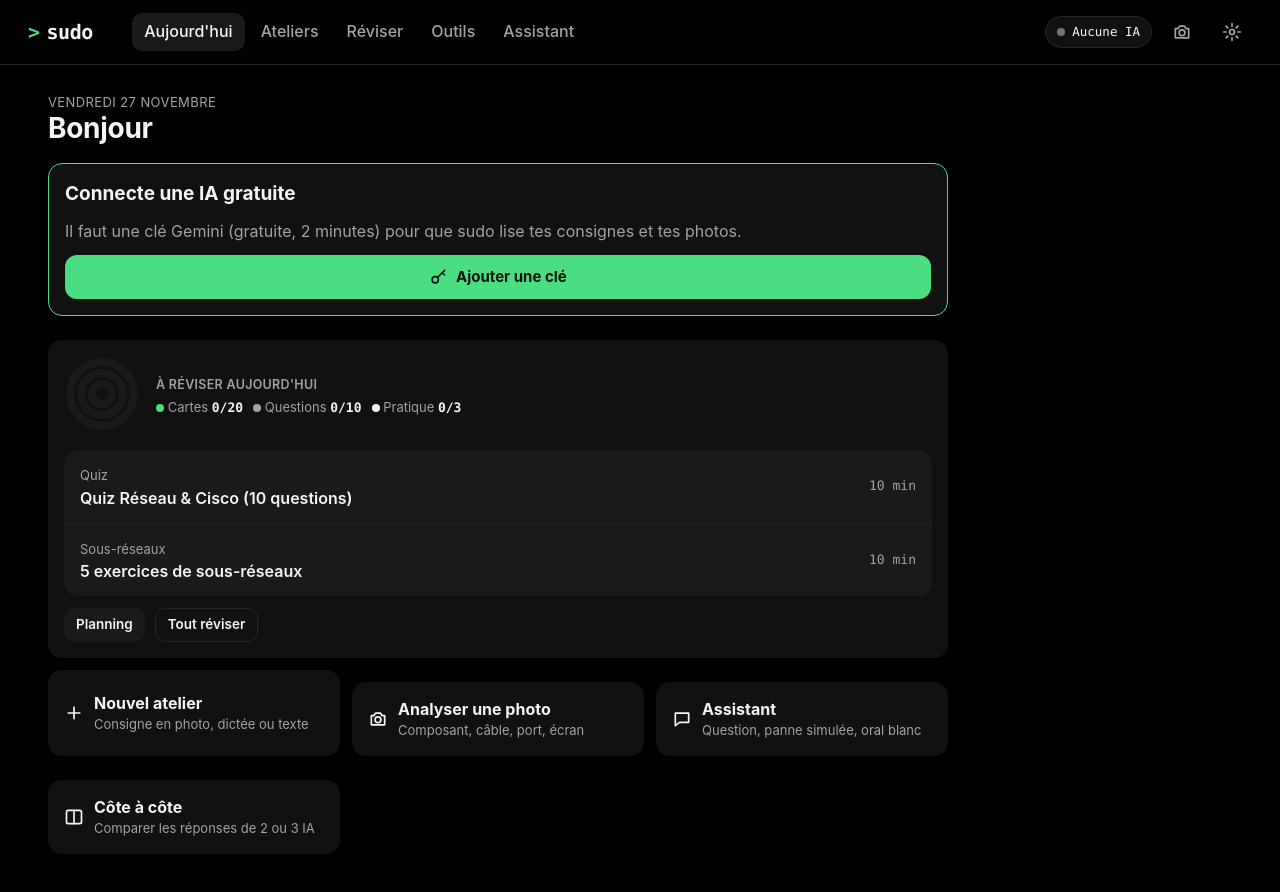
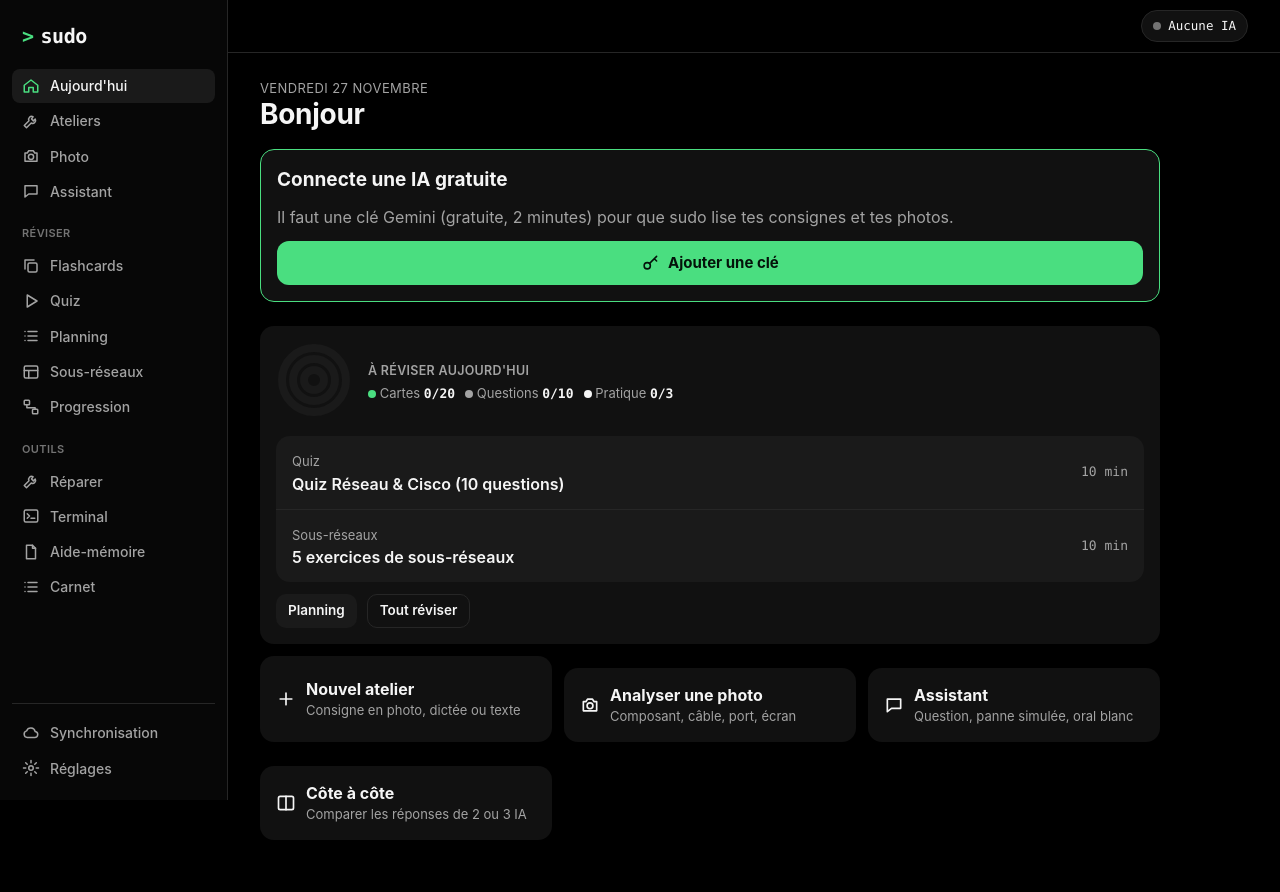
Before and after one commit to Juste-Lenoir/sudo, a plain HTML site: page index.html in a window 1280 px wide. Drawn offline with Linux system fonts and the light colour scheme.

Commit message:
Add files via upload

```diff
--- a/css/sudo.css
+++ b/css/sudo.css
@@ -62,7 +62,7 @@ svg.i { width: 1.25em; height: 1.25em; flex-shrink: 0; vertical-align: -.25em; }
 
 .quota {
   display: inline-flex; align-items: center; gap: 7px; height: 32px; padding: 0 11px; border-radius: 16px;
-  border: 1px solid var(--line); background: var(--card); font-family: var(--mono); font-size: 12.5px; color: var(--text);
+  border: 1px solid var(--line); background: var(--card); font-family: var(--mono); font-size: 12.5px; color: var(--text); white-space: nowrap;
 }
 .quota .dot { width: 8px; height: 8px; border-radius: 4px; background: var(--brand); }
 .quota.mid .dot { background: var(--hint); }
@@ -83,11 +83,31 @@ svg.i { width: 1.25em; height: 1.25em; flex-shrink: 0; vertical-align: -.25em; }
 .tabbar .tab-photo { align-self: center; justify-self: center; width: 56px; height: 56px; min-height: 0; border-radius: 18px; background: var(--brand); color: var(--brand-ink); margin-top: -18px; box-shadow: 0 0 0 4px #000; }
 .tabbar .tab-photo svg.i { width: 26px; height: 26px; color: var(--brand-ink) !important; }
 
-@media (min-width: 900px) {
-  .topnav, .only-desktop { display: flex; }
+/* Barre latérale : ordinateur et tablette en largeur (façon app de bureau). */
+.sidebar { display: none; }
+@media (min-width: 760px) {
+  body { display: grid; grid-template-columns: 228px minmax(0, 1fr); grid-template-rows: auto 1fr; min-height: 100vh; }
+  .sidebar {
+    display: flex; flex-direction: column; grid-column: 1; grid-row: 1 / span 2; position: sticky; top: 0; height: 100vh;
+    padding: 18px 12px 14px; border-right: 1px solid var(--line); background: #070707; overflow-y: auto;
+  }
+  .side-logo { padding: 4px 10px 18px; }
+  .side-nav, .side-foot { display: flex; flex-direction: column; gap: 1px; }
+  .side-foot { margin-top: auto; padding-top: 12px; border-top: 1px solid var(--line); }
+  .sidebar a:not(.logo) {
+    display: flex; align-items: center; gap: 10px; padding: 7px 10px; border-radius: 8px;
+    color: var(--muted); font-size: 14px; font-weight: 500;
+  }
+  .sidebar a:not(.logo):hover { color: var(--text); background: #141414; }
+  .sidebar a.active { color: var(--text); background: var(--raised); }
+  .sidebar a.active svg { color: var(--brand); }
+  .sidebar svg.i { width: 18px; height: 18px; }
+  .side-label { font-size: 11px; font-weight: 600; color: var(--dim); text-transform: uppercase; letter-spacing: .4px; padding: 16px 10px 6px; }
+  .top { grid-column: 2; grid-row: 1; padding: 10px 32px; }
+  .top .logo, .top .topnav, .top a[href="#/reglages"], .top a[href="#/photo"] { display: none; }
+  #view { grid-column: 2; grid-row: 2; padding: 26px 32px 48px; max-width: 1180px; margin: 0; width: 100%; }
   .tabbar { display: none; }
-  .top { padding: 12px 28px; }
-  .view { padding: 28px 28px 48px; }
+  .toast { bottom: 28px; left: calc(50% + 114px); }
 }
 
 /* ---------- Typo et blocs ---------- */
--- a/index.html
+++ b/index.html
@@ -17,6 +17,30 @@
   <link rel="stylesheet" href="css/sudo.css">
 </head>
 <body>
+  <aside class="sidebar" aria-label="Navigation">
+    <a href="#/" class="logo side-logo" aria-label="sudo, accueil"><span class="prompt" aria-hidden="true">&gt;</span>sudo<span class="caret">_</span></a>
+    <nav class="side-nav">
+      <a href="#/" data-path=""><i data-icon="home"></i>Aujourd'hui</a>
+      <a href="#/ateliers" data-path="ateliers atelier verif rejoindre"><i data-icon="wrench"></i>Ateliers</a>
+      <a href="#/photo" data-path="photo"><i data-icon="camera"></i>Photo</a>
+      <a href="#/assistant" data-path="assistant"><i data-icon="chat"></i>Assistant</a>
+      <div class="side-label">Réviser</div>
+      <a href="#/flashcards" data-path="flashcards"><i data-icon="copy"></i>Flashcards</a>
+      <a href="#/quiz" data-path="quiz"><i data-icon="play"></i>Quiz</a>
+      <a href="#/planning" data-path="planning"><i data-icon="list"></i>Planning</a>
+      <a href="#/sous-reseaux" data-path="sous-reseaux"><i data-icon="table"></i>Sous-réseaux</a>
+      <a href="#/progression" data-path="progression"><i data-icon="diagram"></i>Progression</a>
+      <div class="side-label">Outils</div>
+      <a href="#/reparer" data-path="reparer reparation"><i data-icon="wrench"></i>Réparer</a>
+      <a href="#/terminal" data-path="terminal"><i data-icon="terminal"></i>Terminal</a>
+      <a href="#/aide-memoire" data-path="aide-memoire"><i data-icon="file"></i>Aide-mémoire</a>
+      <a href="#/carnet" data-path="carnet fiche"><i data-icon="list"></i>Carnet</a>
+    </nav>
+    <div class="side-foot">
+      <a href="#/compte" data-path="compte"><i data-icon="cloud"></i>Synchronisation</a>
+      <a href="#/reglages" data-path="reglages"><i data-icon="gear"></i>Réglages</a>
+    </div>
+  </aside>
   <header class="top">
     <a href="#/" class="logo" aria-label="sudo, accueil"><span class="prompt" aria-hidden="true">&gt;</span>sudo<span class="caret">_</span></a>
     <nav class="topnav" aria-label="Navigation principale">
--- a/js/app.js
+++ b/js/app.js
@@ -60,6 +60,8 @@ async function render() {
     const m = path.match(re);
     if (!m) continue;
     $$('[data-nav]').forEach(a => a.classList.toggle('active', a.dataset.nav.split(' ').includes(nav)));
+    const first = path.split('/')[0];
+    $$('[data-path]').forEach(a => a.classList.toggle('active', a.dataset.path === '' ? path === '' : a.dataset.path.split(' ').includes(first)));
     // Nouvel élément à chaque page : aucun écouteur ne traîne d'une page à l'autre.
     const old = $('#view');
     const v = document.createElement('main');
--- a/js/quota.js
+++ b/js/quota.js
@@ -33,7 +33,7 @@ export async function paintQuota() {
   const r = remaining(s, u, id);
   const cap = !r.blocked && cappedUntil(id, s);
   el.className = 'quota ' + (cap ? 'mid' : level(r.ratio));
-  el.innerHTML = `<span class="dot"></span>${esc(p.name)}${p.paid || id === 'ollama' ? '' : ' · ' + (cap ? 'modèle de relais' : (r.exact ? '' : '~') + pct(r.ratio))}`;
+  el.innerHTML = `<span class="dot"></span>${esc(p.name)}${p.paid || id === 'ollama' ? '' : ' · ' + (cap ? 'relais' : (r.exact ? '' : '~') + pct(r.ratio))}`;
   el.title = cap ? `${p.full} : le modèle principal a fini son quota du jour, sudo utilise un autre modèle jusqu'à ${hm(cap)}.` : `IA en cours : ${p.full}. Clique pour voir la consommation.`;
 }
 
--- a/js/views/dashboard.js
+++ b/js/views/dashboard.js
@@ -83,7 +83,7 @@ export async function hubView(v, which = 'reviser') {
       ${tile('#/carnet', 'list', 'Carnet', `${fiches.length} fiche${fiches.length > 1 ? 's' : ''} technique${fiches.length > 1 ? 's' : ''}`)}
       ${tile('#/sous-reseaux?tab=calc', 'table', 'Calculatrice IPv4', 'Découpage binaire, hors ligne')}
     </div>`;
-  const desktop = matchMedia('(min-width: 900px)').matches;
+  const desktop = matchMedia('(min-width: 760px)').matches;
   v.innerHTML = `
     <div class="row" style="margin-bottom:14px"><h1 style="margin:0">${which === 'outils' && desktop ? 'Outils' : 'Réviser'}</h1><span class="grow"></span></div>
     <div class="stack" style="max-width:900px">
--- a/js/views/settings.js
+++ b/js/views/settings.js
@@ -52,6 +52,7 @@ export async function settingsView(v) {
       <div>
         <h2>Intelligences artificielles</h2>
         <p class="small muted">Commence par <strong>Gemini</strong> (gratuite, lit les photos), puis ajoute <strong>Groq</strong> pour les petites tâches et le 2ᵉ avis. Tes clés restent sur cet appareil.</p>
+        <div class="row" style="margin-bottom:10px"><button class="btn ghost" data-allon>${icon('check')}Tout activer</button><button class="btn ghost" data-alloff>${icon('x')}Tout désactiver</button><span class="small muted">Tout activer : seulement les IA qui ont une clé.</span></div>
         <div class="stack" data-provs>${PROVIDERS.map(provCard).join('')}</div>
       </div>
 
@@ -84,6 +85,15 @@ export async function settingsView(v) {
   $('[data-primary]', v).onchange = async e => { s.primary = e.target.value; await persist(); };
   v.querySelectorAll('[data-route]').forEach(sel => sel.onchange = async () => { s.routes[sel.dataset.route] = sel.value; await persist(); });
   $('[data-budget]', v).onchange = async e => { s.budget = Math.max(0, +e.target.value || 0); await persist(); };
+
+  const setAll = async on => {
+    for (const p of PROVIDERS) { const c = s.providers[p.id]; c.enabled = on && !!c.key && !p.noKey; }
+    await persist();
+    settingsView(v);
+    toast(on ? 'IA avec une clé activées' : 'Toutes les IA désactivées');
+  };
+  $('[data-allon]', v).onclick = () => setAll(true);
+  $('[data-alloff]', v).onclick = () => setAll(false);
 
   $('[data-provs]', v).addEventListener('change', async e => {
     const card = e.target.closest('[data-p]');
--- a/sw.js
+++ b/sw.js
@@ -1,6 +1,6 @@
 // Service worker : l'app s'ouvre même sans réseau (les IA, elles, ont besoin d'Internet).
 // Pour publier une mise à jour, change le numéro de VERSION.
-const VERSION = 'sudo-v17';
+const VERSION = 'sudo-v18';
 const SHELL = [
   './', 'index.html', 'manifest.webmanifest', 'css/sudo.css',
   'js/app.js', 'js/ai.js', 'js/chat.js', 'js/compare.js', 'js/diagram.js', 'js/domains.js', 'js/md.js',
```
